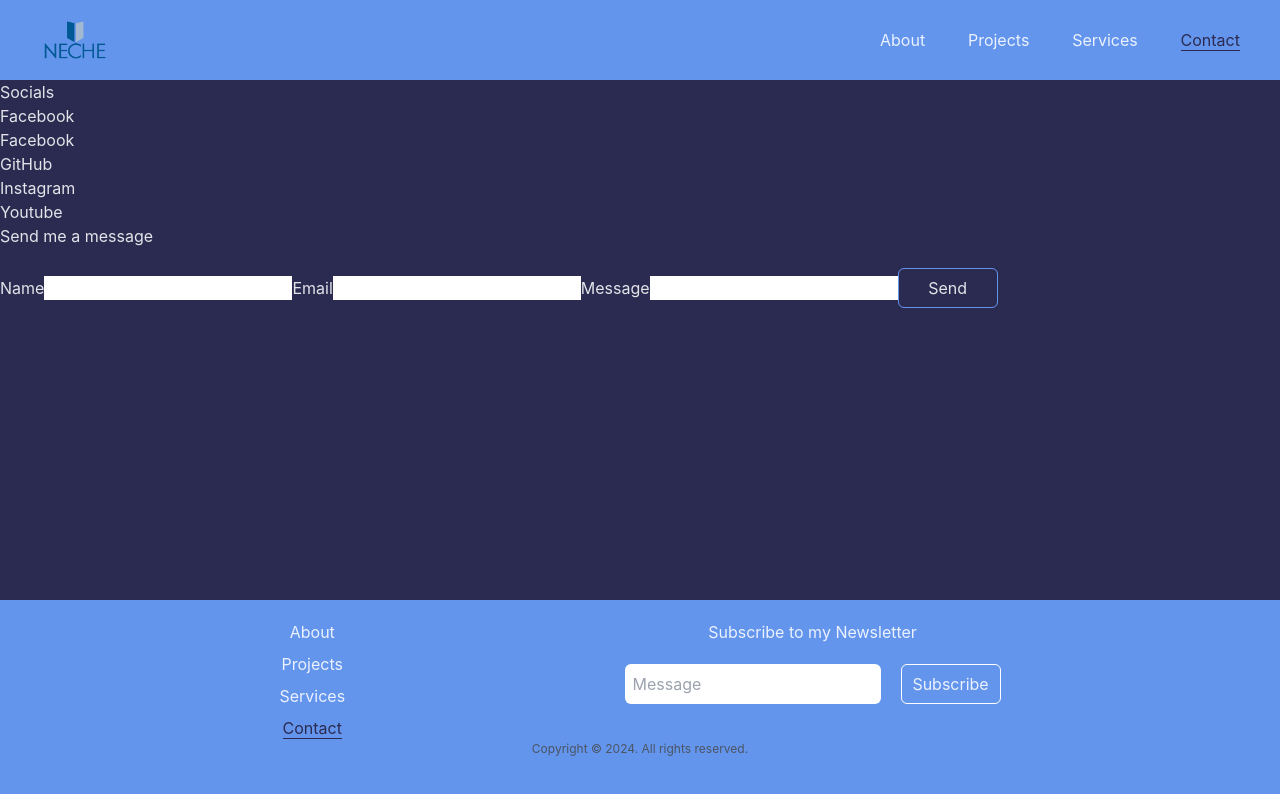
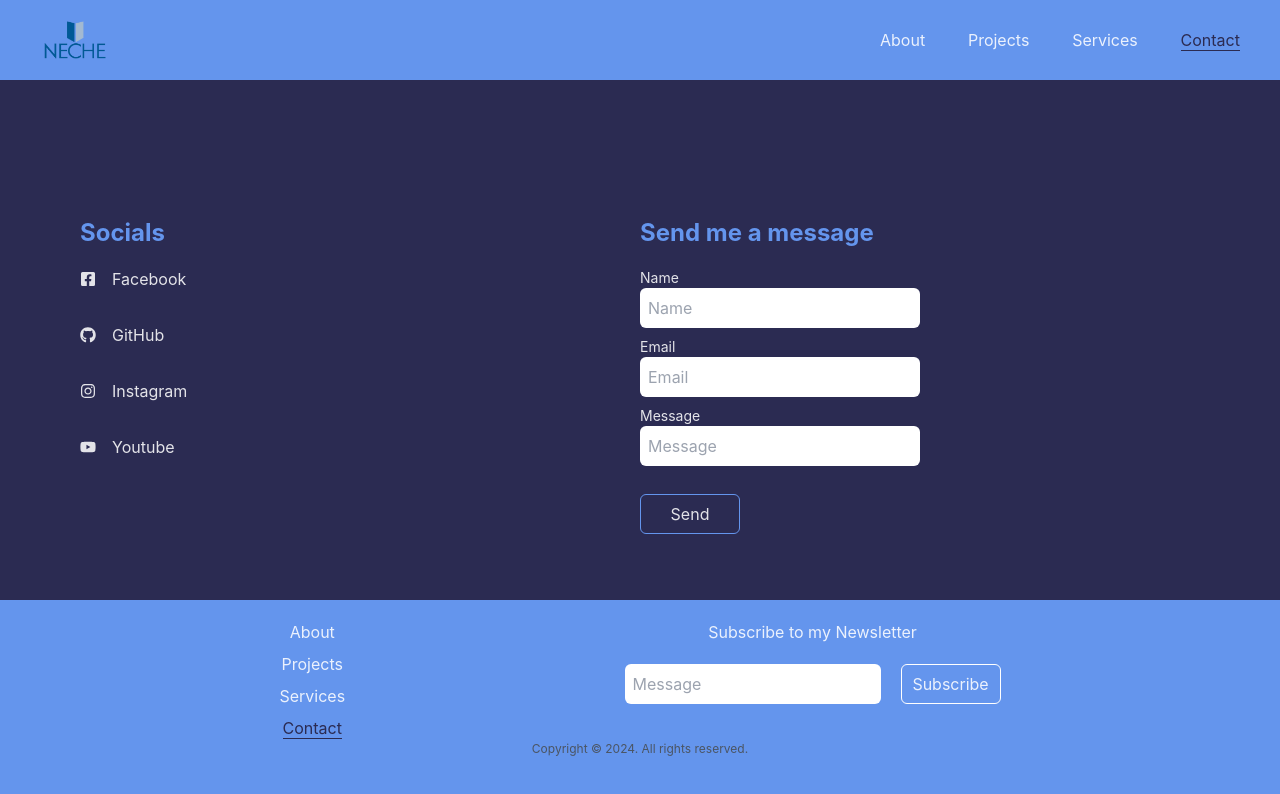
Before and after one commit to Nechenwa/comp229-react, a React (Vite) app: page /contact in a window 1280 px wide. Shown: the top 794 px of the page. Built offline with nearby package versions, Linux system fonts and the light colour scheme.

Commit message:
I styled my contact page

```diff
--- a/package.json
+++ b/package.json
@@ -17,6 +17,7 @@
     "match-sorter": "^6.3.4",
     "react": "^18.2.0",
     "react-dom": "^18.2.0",
+    "react-icons": "^5.2.1",
     "react-router-dom": "^6.23.1",
     "save": "^2.9.0",
     "sort-by": "^1.2.0"
--- a/src/components/Contact.jsx
+++ b/src/components/Contact.jsx
@@ -1,53 +1,58 @@
 import React from 'react'
 import Layout from '../pages/Layout'
+import { FaFacebookSquare, FaGithub, FaInstagram, FaYoutube } from "react-icons/fa";
 
 function Contact() {
     const socials = [
         {
             name: "Facebook",
             link: "",
-        },
-        {
-            name: "Facebook",
-            link: "",
+            icon: <FaFacebookSquare />
         },
         {
             name: "GitHub",
             link: "",
+            icon: <FaGithub />
         },
         {
             name: "Instagram",
             link: "",
+            icon: <FaInstagram />
         },
         {
             name: "Youtube",
             link: "",
+            icon: <FaYoutube />
         },
     ]
     return (
         <Layout>
-            <div className='h-[100%] bg-darkBlue'>
-                <div>
-                    <h1>Socials</h1>
+            <div className='h-[100%] bg-darkBlue flex justify-start items-center px-20'>
+                <div className='w-[50%] h-[250px]'>
+                    <h1 className='text-[24px] mb-4 text-skyBlue font-bold'>Socials</h1>
+                    <div className='flex flex-col gap-y-8'>
                         {socials.map((social, index) => (
-                        <ul key={index}>
+                            <ul key={index} className='flex items-center'>
+                                <span className='mr-4'>{social.icon}</span>
                                 <a href={social.link}>
                                     <li>{social.name}</li>
                                 </a>
                             </ul>
                         ))}
                     </div>
-                <div>
-                    <h1>Send me a message</h1>
-                    <form method='post'>
+
+                </div>
+                <div className='w-[50%] h-[250px] flex flex-col'>
+                    <h1 className='text-[24px] mb-4 text-skyBlue font-bold'>Send me a message</h1>
+                    <form method='post' className='w-[50%] flex flex-col justify-center'>
                         <label htmlFor="">Name</label>
-                        <input type="text" />
+                        <input type="text" placeholder='Name' />
 
                         <label htmlFor="">Email</label>
-                        <input type="text" />
+                        <input type="text" placeholder='Email' />
 
                         <label htmlFor="">Message</label>
-                        <input type="text" />
+                        <input type="text" placeholder='Message' />
 
                         <button type='submit'>Send</button>
                     </form>
--- a/src/index.css
+++ b/src/index.css
@@ -31,6 +31,12 @@ body {
 button {
   @apply capitalize h-[40px] w-[100px] border-[1px] border-skyBlue my-5 rounded-md
 }
+input {
+  @apply h-[40px] rounded-md bg-white text-darkBlue pl-2 focus:border-[1px] border-darkBlue mb-2
+}
+label {
+  @apply text-[14px]
+}
 .project-shadow-div {
   box-shadow: 0 4px 8px 0 rgba(0, 0, 0, 0.2), 0 6px 20px 0 rgba(0, 0, 0, 0.19);
 }
--- a/src/pages/Footer.jsx
+++ b/src/pages/Footer.jsx
@@ -26,7 +26,7 @@ function Footer() {
         <div>
           <h1>Subscribe to my Newsletter</h1>
           <div className='flex gap-x-5 items-center'>
-            <input type='text' placeholder='Message' className='h-[40px] rounded-md bg-white text-darkBlue pl-2 focus:border-[1px] border-darkBlue' />
+            <input type='text' placeholder='Message' className='mb-0'/>
             <button className='border-[#fff]'>Subscribe</button>
           </div>
         </div>
```
Also changed, not shown: 1 other file (tests, documents, lock files or other folders). Lines whose indentation alone changed are shown as unchanged.
